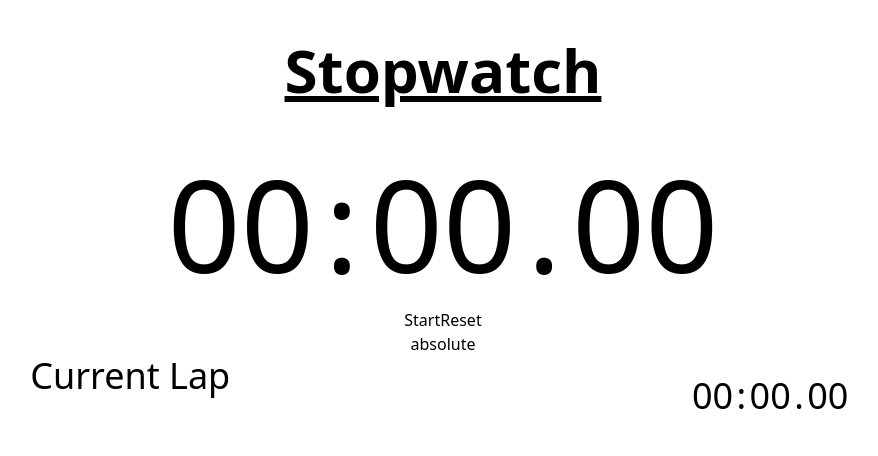
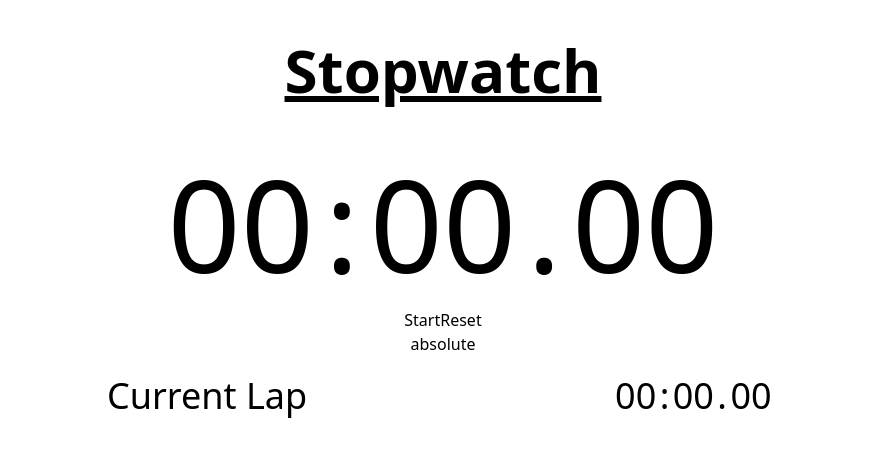
Before and after one commit to Shopify/eng-intern-assessment-react, a React app: page / in a window 1280 px wide. Shown: the top 456 px of the page, without its empty margins (197-1075 px from the left). Built offline with nearby package versions, Linux system fonts and the light colour scheme.

Commit message:
set max and min widths for lap list

```diff
--- a/src/LapTime.tsx
+++ b/src/LapTime.tsx
@@ -10,7 +10,7 @@ interface LapTimeProps {
 const LapTime: React.FC<LapTimeProps> = ({ lapTime, index }) => {
   const timeBreakdown = getTimeBreakdown(lapTime);
   return (
-    <div className="flex justify-around text-4xl">
+    <div className="flex justify-between text-4xl items-center">
       <div>{index ? `Lap ${index}` : "Current Lap"}</div>
       {}
       <div className="flex justify-center text-4xl py-5 -space-x-1">
--- a/src/StopWatch.tsx
+++ b/src/StopWatch.tsx
@@ -49,7 +49,7 @@ const Stopwatch: React.FC = () => {
     lapTimes.length === 0 ? totalTime : totalTime - lapTimes[0];
 
   return (
-    <div className="text-center">
+    <div className="flex flex-col items-center text-center">
       <h1 className="text-6xl font-bold underline py-10">Stopwatch</h1>
       <div className="flex justify-center text-9xl py-5 -space-x-3">
         <div className="min-w-48">{`${timeBreakdown.minutes}`}</div>
@@ -59,7 +59,7 @@ const Stopwatch: React.FC = () => {
         <div className="min-w-48">{`${timeBreakdown.centiseconds}`}</div>
       </div>
 
-      <div>
+      <div className="w-full">
         <StopWatchButton
           action={isRunning ? "Pause" : "Start"}
           onClick={() => setIsRunning(!isRunning)}
@@ -70,7 +70,7 @@ const Stopwatch: React.FC = () => {
           <StopWatchButton action="Reset" onClick={handleReset} />
         )}
       </div>
-      <div>
+      <div className="w-full max-w-2xl">
         <button onClick={toggleLapView}>
           {lapView === "relative" ? "absolute" : "relative"}
         </button>
```
